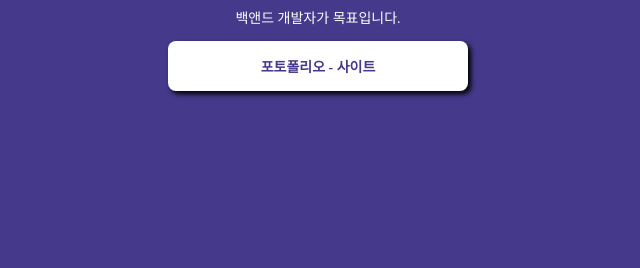
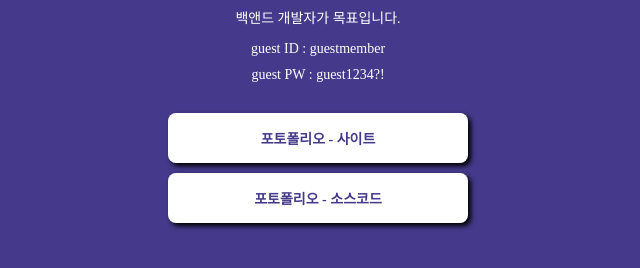
Before and after one commit to songminwoo333z/mypage, a plain HTML site: page index.html in a window 1280 px wide. Shown: the part 196-464 px from the top of the page, without its empty margins (322-962 px from the left). Drawn offline with Linux system fonts and the light colour scheme; a web font is replaced by a local one.

Commit message:
Update index.html

```diff
--- a/index.html
+++ b/index.html
@@ -73,6 +73,20 @@
         .wrap > a:hover {
             background-color : #f2f2f2;
         }
+        .id {
+            color : white;
+            font-size : 14px;
+
+            margin-top: 0px;
+            margin-bottom: 10px;
+        }
+        .pw {
+            color : white;
+            font-size : 14px;
+
+            margin-top: 0px;
+            margin-bottom : 30px;
+        }
     </style>
 </head>
 <body>
@@ -80,7 +94,10 @@
         <div class="profile"></div>
         <h1 class="main">송민우</h1>
         <p class="sub"> 백앤드 개발자가 목표입니다.</p>
-        <a target="_blank" href="https://songminwoo333z.github.io/mypage/">포토폴리오 - 사이트</a>
+        <p class="id">guest ID : guestmember</p>
+        <p class="pw">guest PW : guest1234?!</p>
+        <a target="_blank" href="http://barom.s001lec.com:8080/">포토폴리오 - 사이트</a>
+        <a target="_blank" href="https://github.com/zingyjh/Barom_public">포토폴리오 - 소스코드</a>
     </div>
 </body>
 </html>
```
